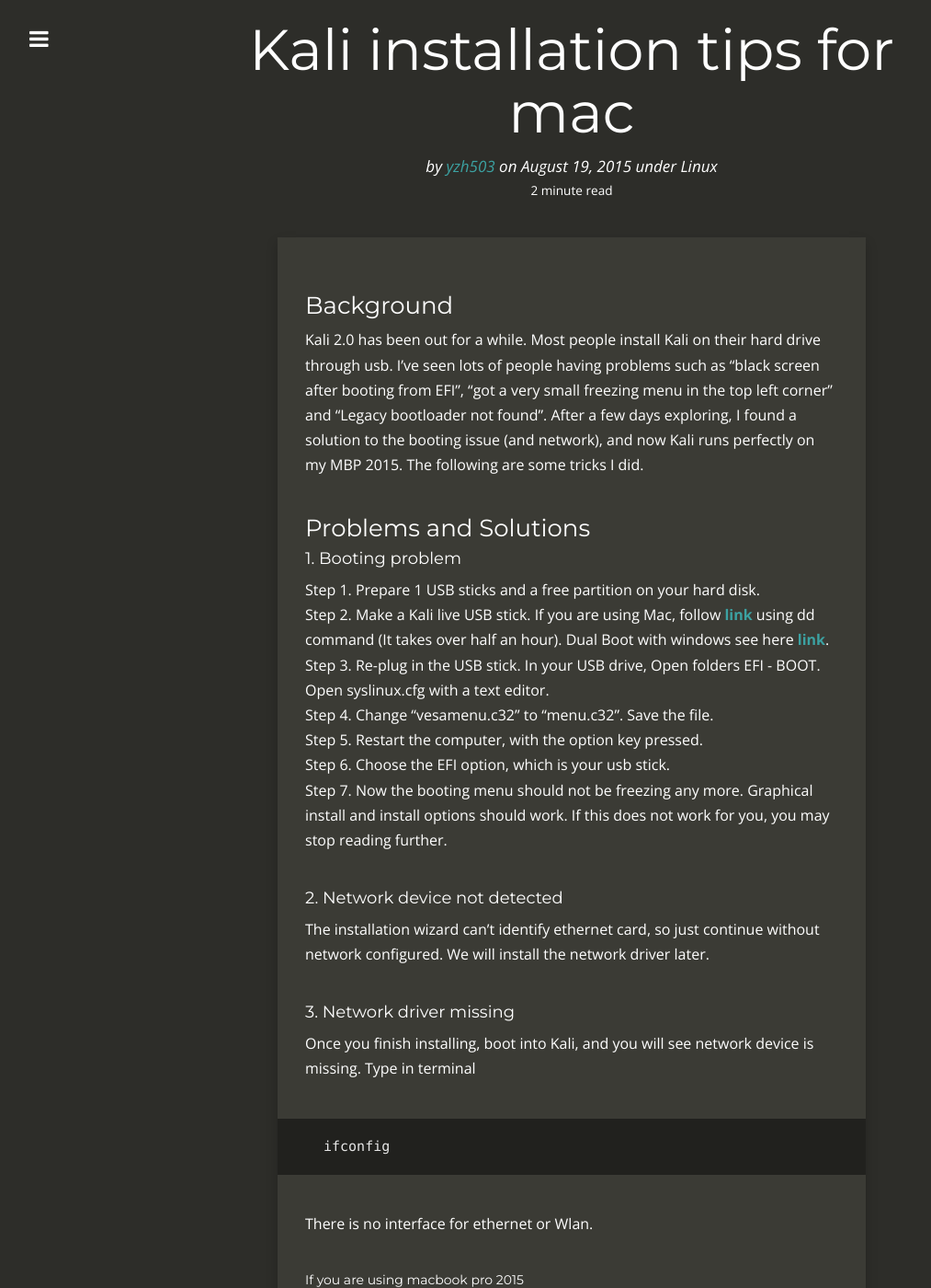
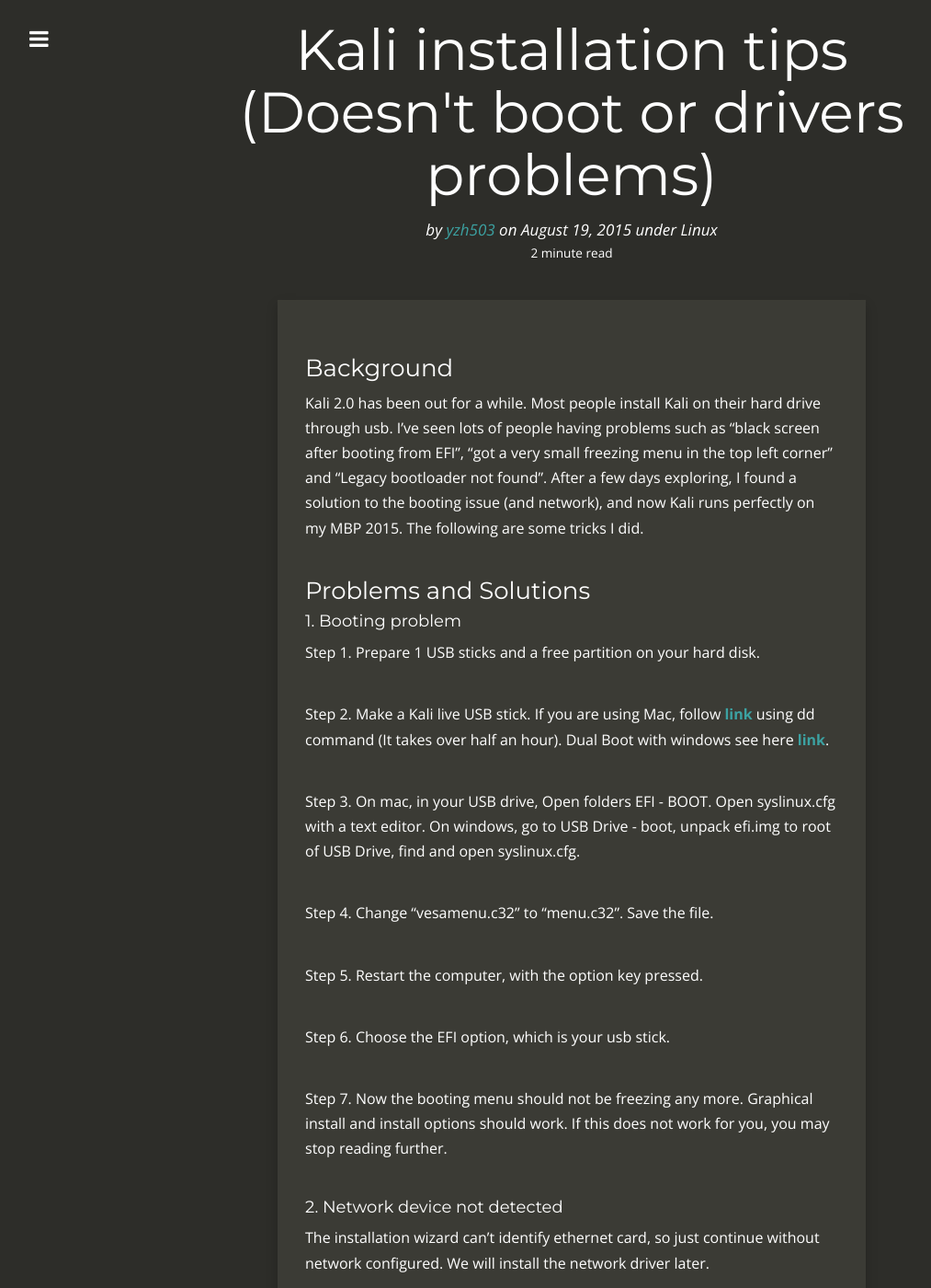
Before and after one commit to yzh503/yzh503.github.io, a Jekyll site: the page built from _posts/2015-08-19-Kali-installation-tips-for-MBP-2015.markdown, in a window 1280 px wide and 1400 px high. Shown: the whole window at 92% size, without its empty margins (18-1031 px from the left). Built offline with Jekyll 4.4.1, drawn with Linux system fonts in a browser that asks for light colours; nearby versions of some CDN libraries; comment, search, counter and statistics services are not loaded.

Commit message:
update for general PC

```diff
--- a/_posts/2015-08-19-Kali-installation-tips-for-MBP-2015.markdown
+++ b/_posts/2015-08-19-Kali-installation-tips-for-MBP-2015.markdown
@@ -1,6 +1,6 @@
 ---
 layout: post
-title: Kali installation tips for mac
+title: Kali installation tips (Doesn't boot or drivers problems)
 date: 2015-08-19
 author: yzh503
 summary: Summarize all solutions
@@ -19,11 +19,17 @@
 #### 1. Booting problem
 
 Step 1. Prepare 1 USB sticks and a free partition on your hard disk.
+
 Step 2. Make a Kali live USB stick. If you are using Mac, follow [**link**](http://docs.kali.org/installation/kali-linux-dual-boot-on-mac-hardware) using dd command (It takes over half an hour). Dual Boot with windows see here [**link**](http://docs.kali.org/installation/dual-boot-kali-with-windows).
-Step 3. Re-plug in the USB stick. In your USB drive, Open folders EFI - BOOT. Open syslinux.cfg with a text editor.
+
+Step 3. On mac, in your USB drive, Open folders EFI - BOOT. Open syslinux.cfg with a text editor. On windows, go to USB Drive - boot, unpack efi.img to root of USB Drive, find and open syslinux.cfg.
+
 Step 4. Change "vesamenu.c32" to "menu.c32". Save the file.
+
 Step 5. Restart the computer, with the option key pressed.
+
 Step 6. Choose the EFI option, which is your usb stick.
+
 Step 7. Now the booting menu should not be freezing any more. Graphical install and install options should work. If this does not work for you, you may stop reading further.
 
 
```
